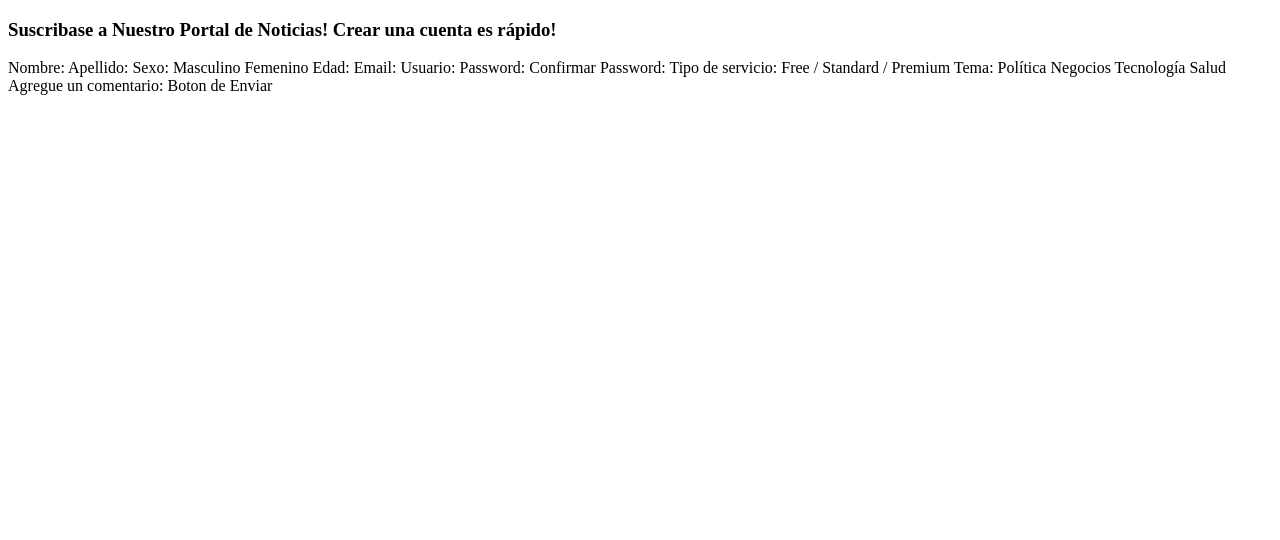
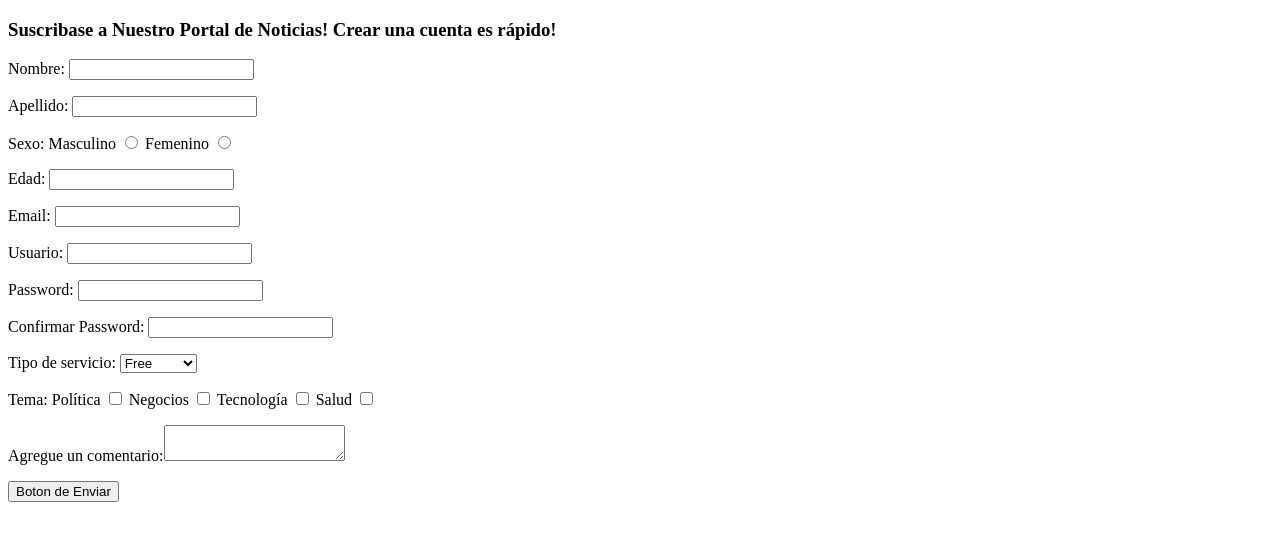
Before and after one commit to UCC-LabCompu2/ejercicios2023-aguslopez9, a plain HTML site: page Ejercicios-HTML/ej_formulario.html in a window 1280 px wide. Drawn offline with Linux system fonts and the light colour scheme.

Commit message:
Se agrego ejercicio de formularios

```diff
--- a/Ejercicios-HTML/ej_formulario.html
+++ b/Ejercicios-HTML/ej_formulario.html
@@ -18,26 +18,56 @@
     https://www.w3schools.com/html/tryit.asp?filename=tryhtml_elem_output-->
 
 <h3>Suscribase a Nuestro Portal de Noticias! Crear una cuenta es rápido!</h3>
-Nombre:
-Apellido:
-Sexo: Masculino Femenino
-Edad:
-Email:
-Usuario:
-Password:
-Confirmar Password:
-
-Tipo de servicio: Free / Standard / Premium
-Tema:
-Política
-Negocios
-Tecnología
-Salud
-
-Agregue un comentario:
-
-Boton de Enviar
+<form>
+    <p>
+        Nombre: <input type="text" name="nombre">
+    </p>
+    <p>
+        Apellido: <input type="text" name="apellido">
+    </p>
+    <p>
+        Sexo:
+        Masculino <input type="radio" value="masulino" name="genero">
+        Femenino <input type="radio" value="femenino" name="genero">
+    </p>
+    <p>
+        Edad: <input type="number" name="edad">
+    </p>
+    <p>
+        Email: <input type="email" name="email">
+    </p>
+    <p>
+        Usuario: <input type="text" name="usuario">
+    </p>
+    <p>
+        Password: <input type="password" name="password">
+    </p>
+    <p>
 
 
+        Confirmar Password: <input type="password" name="password2">
+    </p>
+    <p>
+        Tipo de servicio:
+        <select name="tipo_servicio">
+            <option value="free">Free</option>
+            <option value="standard">Standard</option>
+            <option value="premium">Premium</option>
+        </select>
+    </p>
+    <p>
+        Tema:
+        Política <input type="checkbox" name="tema" value="politica">
+        Negocios <input type="checkbox" name="tema" value="negocios">
+        Tecnología <input type="checkbox" name="tema" value="tecnologia">
+        Salud <input type="checkbox" name="tema" value="salud">
+    </p>
+    <p>
+        Agregue un comentario:<textarea></textarea>
+    </p>
+    <p>
+        <button>Boton de Enviar</button>
+    </p>
+</form>
 </body>
 </html>
```
Also changed, not shown: 1 other file.
